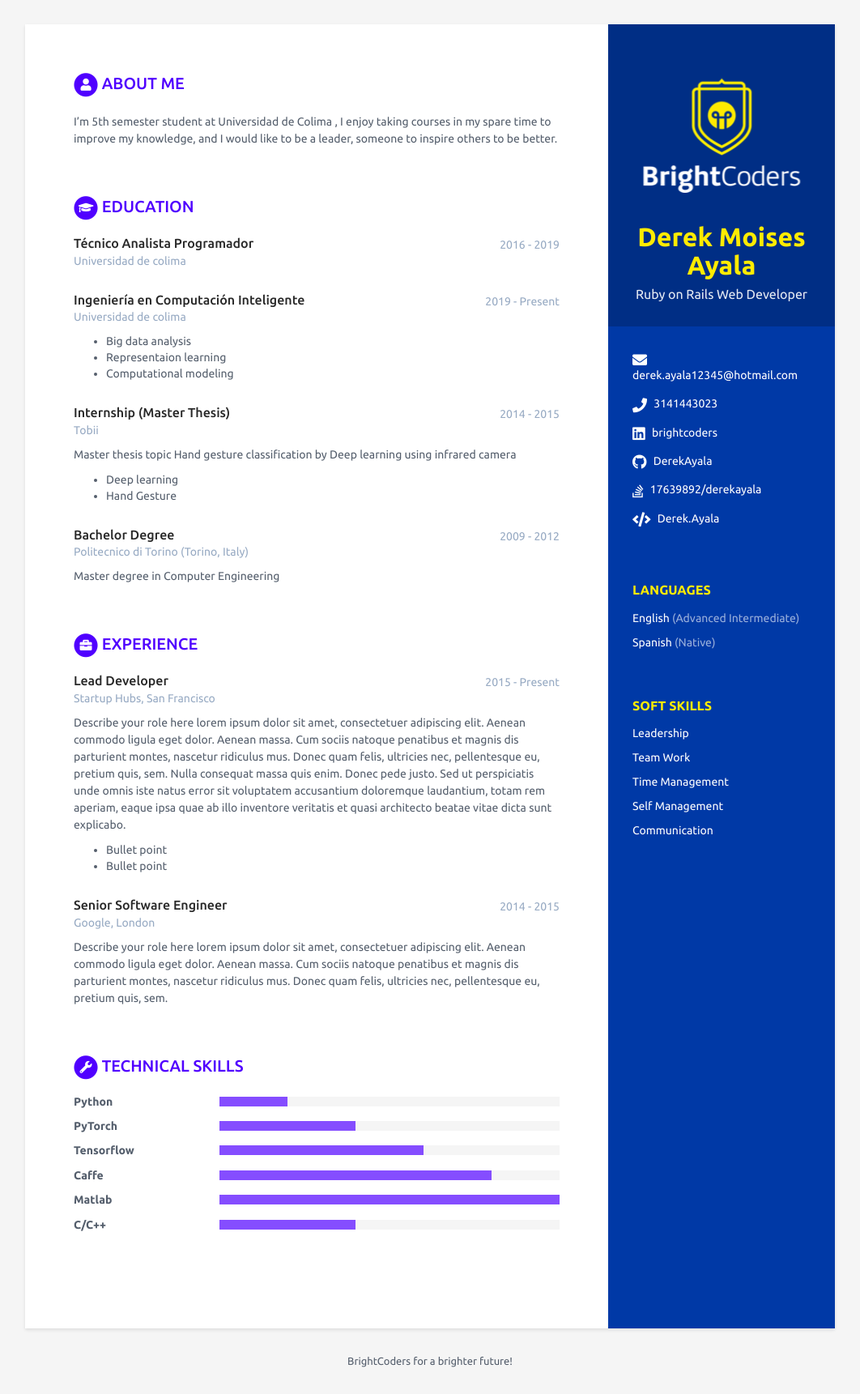
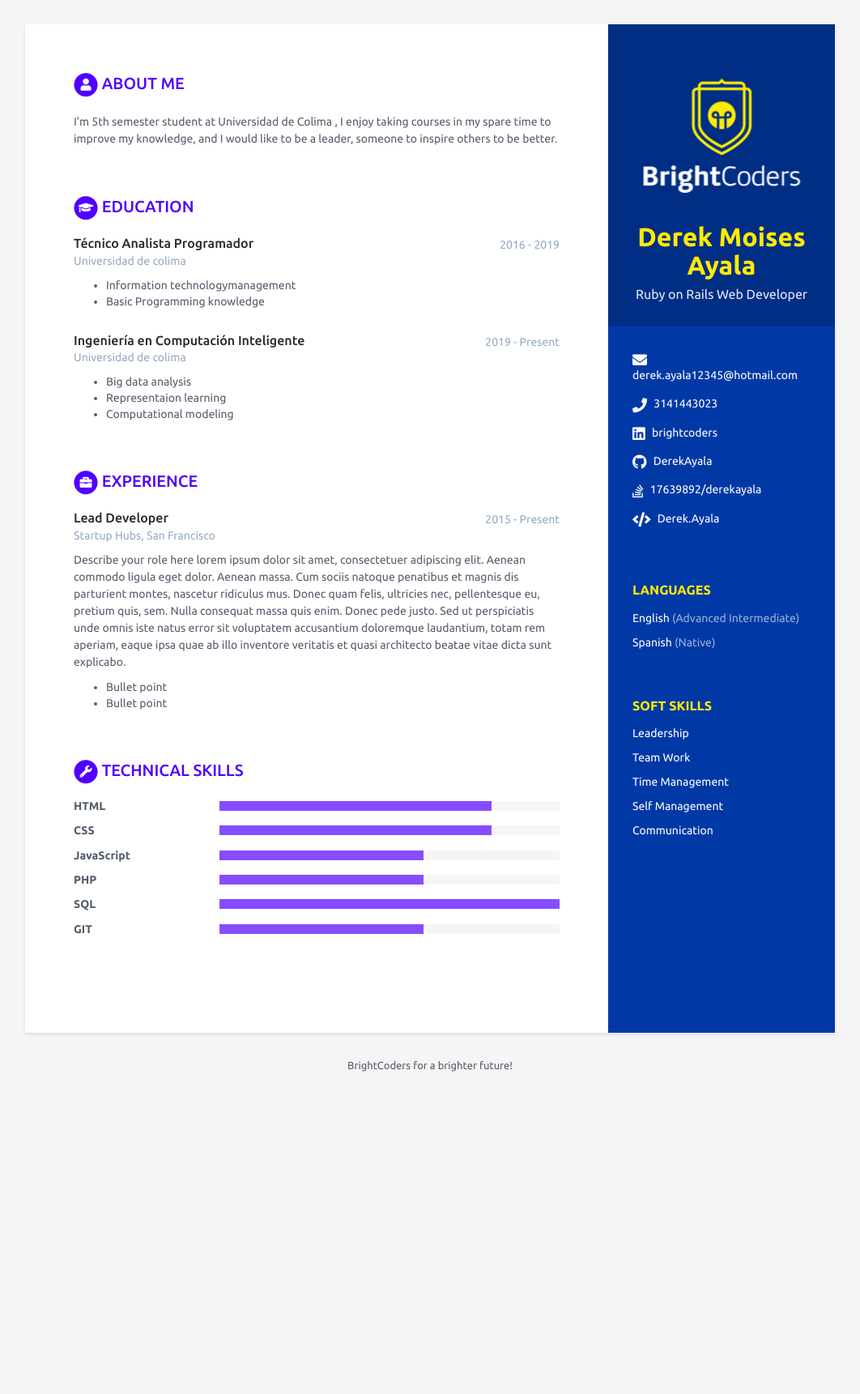
Before and after one commit to BC-MAY-21-ROR/kata-03-scorecard-DerekAyala, a Jekyll site: the page built from index.html, in a window 1280 px wide. Shown: the whole page at 81% size, without its empty margins (109-1171 px from the left). Built offline with Jekyll 4.4.1, drawn with Linux system fonts in a browser that asks for light colours; after the commit the page ends 1356 px from its top, so only the background shows below that.

Commit message:
Update data.yml

```diff
--- a/_data/data.yml
+++ b/_data/data.yml
@@ -63,6 +63,9 @@ educationcomplete:
     time: 2016 - 2019
     details: |
 
+        - Information technologymanagement
+        - Basic Programming knowledge
+
   - degree: Ingeniería en Computación Inteligente
     university: Universidad de colima
     time: 2019 - Present
@@ -71,21 +74,6 @@ educationcomplete:
         - Big data analysis
         - Representaion learning
         - Computational modeling
-
-  - degree: Internship (Master Thesis)
-    university: Tobii
-    time: 2014 - 2015
-    details: |
-      Master thesis topic Hand gesture classification by Deep learning using infrared camera
-
-        - Deep learning
-        - Hand Gesture
-
-  - degree: Bachelor Degree
-    university: Politecnico di Torino (Torino, Italy)
-    time: 2009 - 2012
-    details: |
-      Master degree in Computer Engineering
 
 # Registra aquí tu experiencia. Agrega o elimina según sea necesario
 experiences:
@@ -105,16 +93,6 @@ experiences:
         - Bullet point
         - Bullet point
 
-  - role: Senior Software Engineer
-    time: 2014 - 2015
-    company: Google, London
-    details: |
-      Describe your role here lorem ipsum dolor sit amet, consectetuer
-      adipiscing elit. Aenean commodo ligula eget dolor. Aenean massa.
-      Cum sociis natoque penatibus et magnis dis parturient montes,
-      nascetur ridiculus mus. Donec quam felis, ultricies nec,
-      pellentesque eu, pretium quis, sem.
-
 # Registra aquí tus habilidades técnicas, para level utiliza:
 # 20% para Novice
 # 40% para Advanced beginner
@@ -125,23 +103,23 @@ skills:
   title: Technical Skills # NO MODIFICAR
 
   toolset:
-    - name: Python
-      level: 20%
+    - name: HTML
+      level: 80%
 
-    - name: PyTorch
-      level: 40%
+    - name: CSS
+      level: 80%
 
-    - name: Tensorflow
+    - name: JavaScript
       level: 60%
 
-    - name: Caffe
-      level: 80%
+    - name: PHP
+      level: 60%
 
-    - name: Matlab
-      level: 100%
+    - name: SQL
+      level: 800%
 
-    - name: C/C++
-      level: 40%
+    - name: GIT
+      level: 60%
 
 # NO MODIFICAR
 footer: >
```
